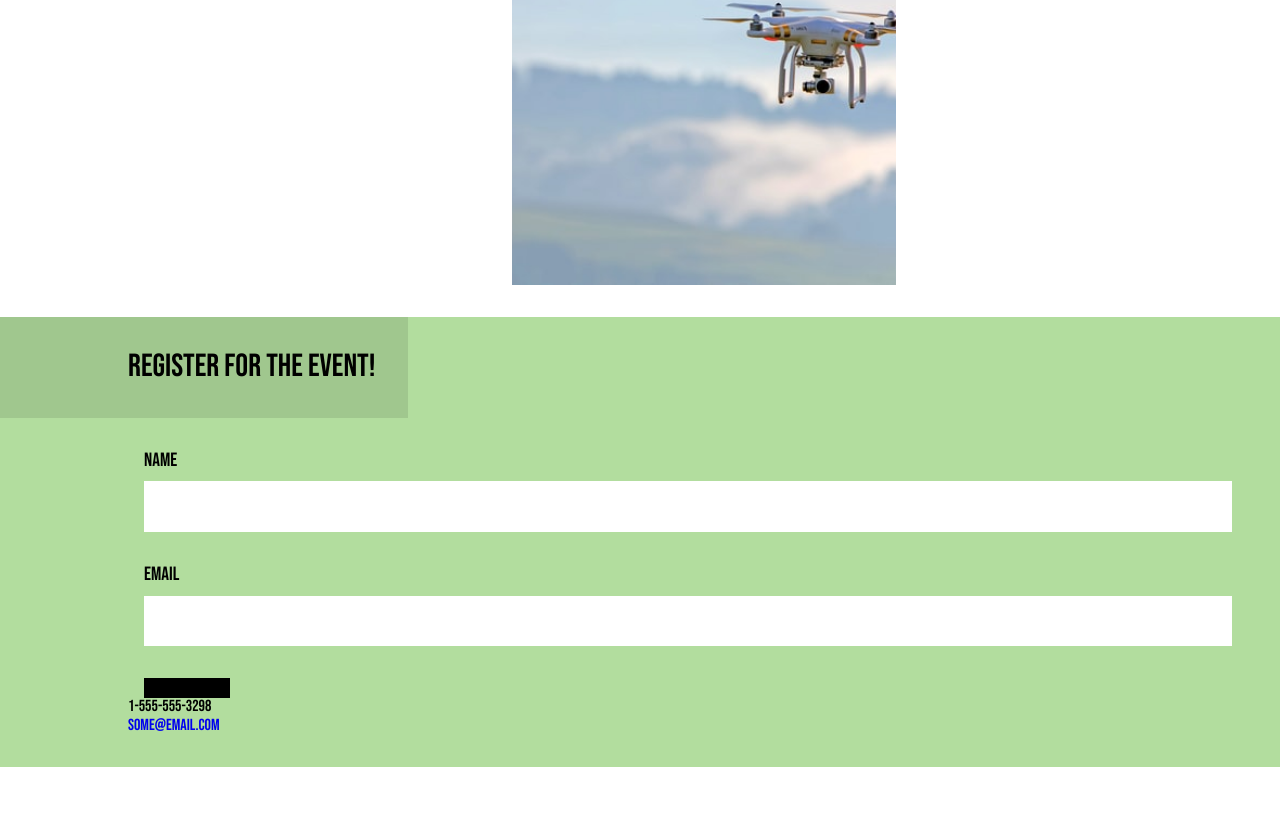
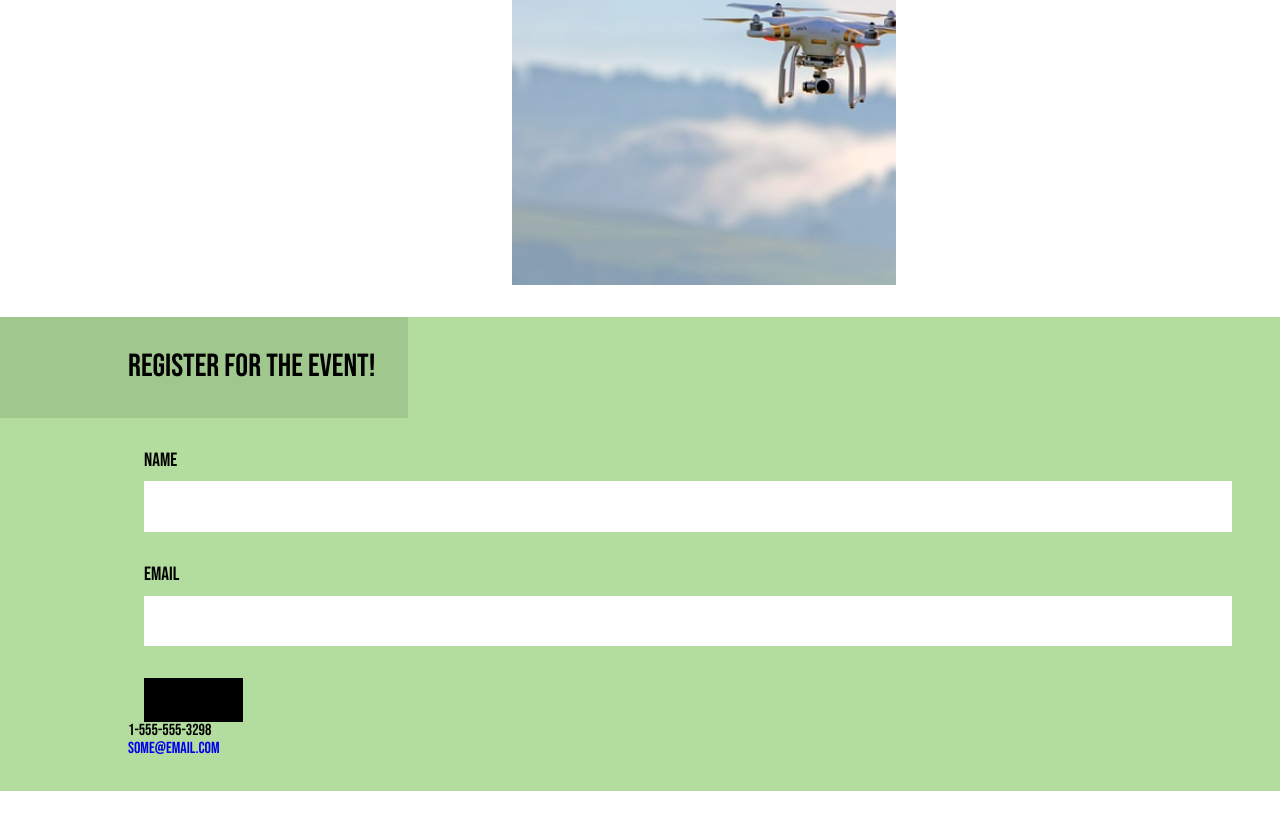
Before and after one commit to zainabturkmen/Dron-Event-Landing-Page, a plain HTML site: page index.html in a window 1280 px wide. Shown: the part 2404-3227 px from the top of the page. Before the commit the page ends 3203 px from the top, so only its background shows below. Drawn offline with nearby package versions, Linux system fonts and the light colour scheme.

Commit message:
Fixing button

```diff
--- a/index.css
+++ b/index.css
@@ -283,5 +283,6 @@ input{
 button{
     background-color: black;
     border: none;
+    padding: .8em;
 
 }
```
